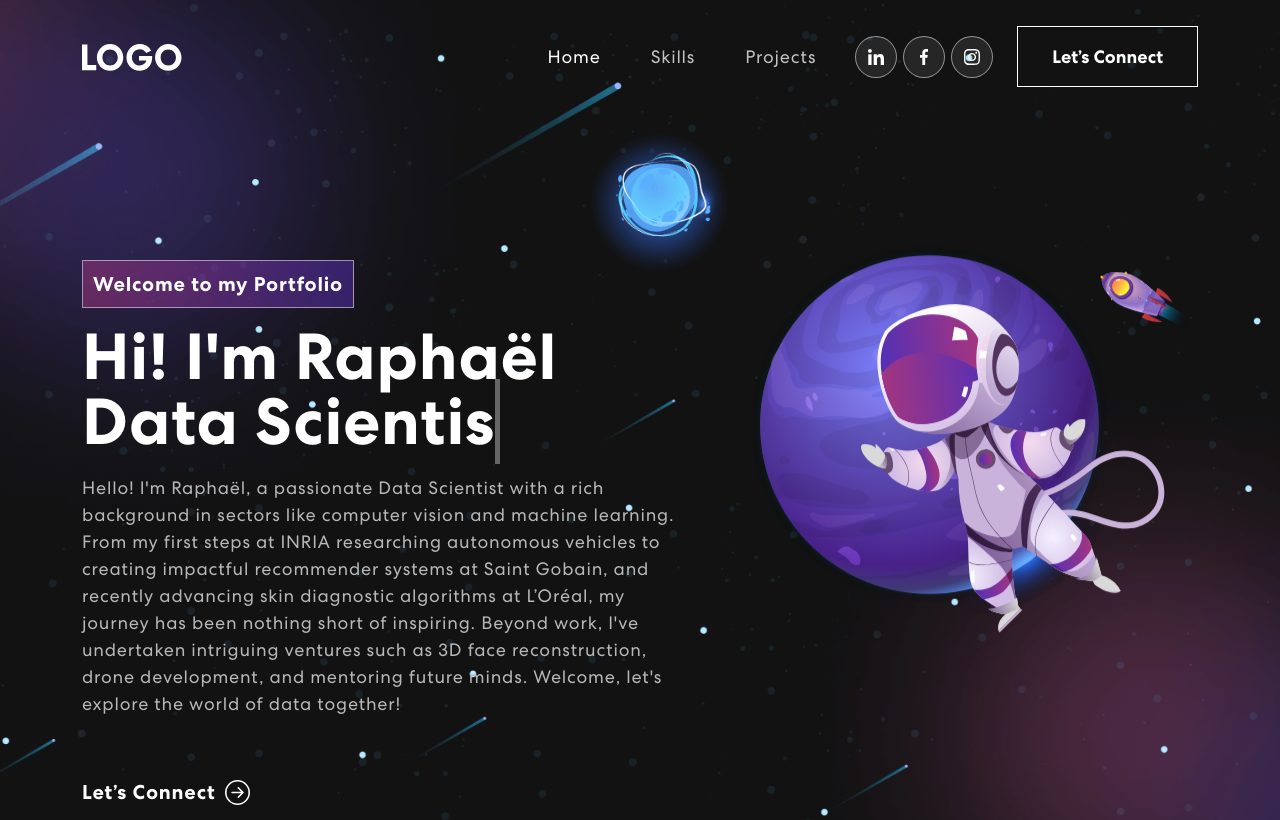
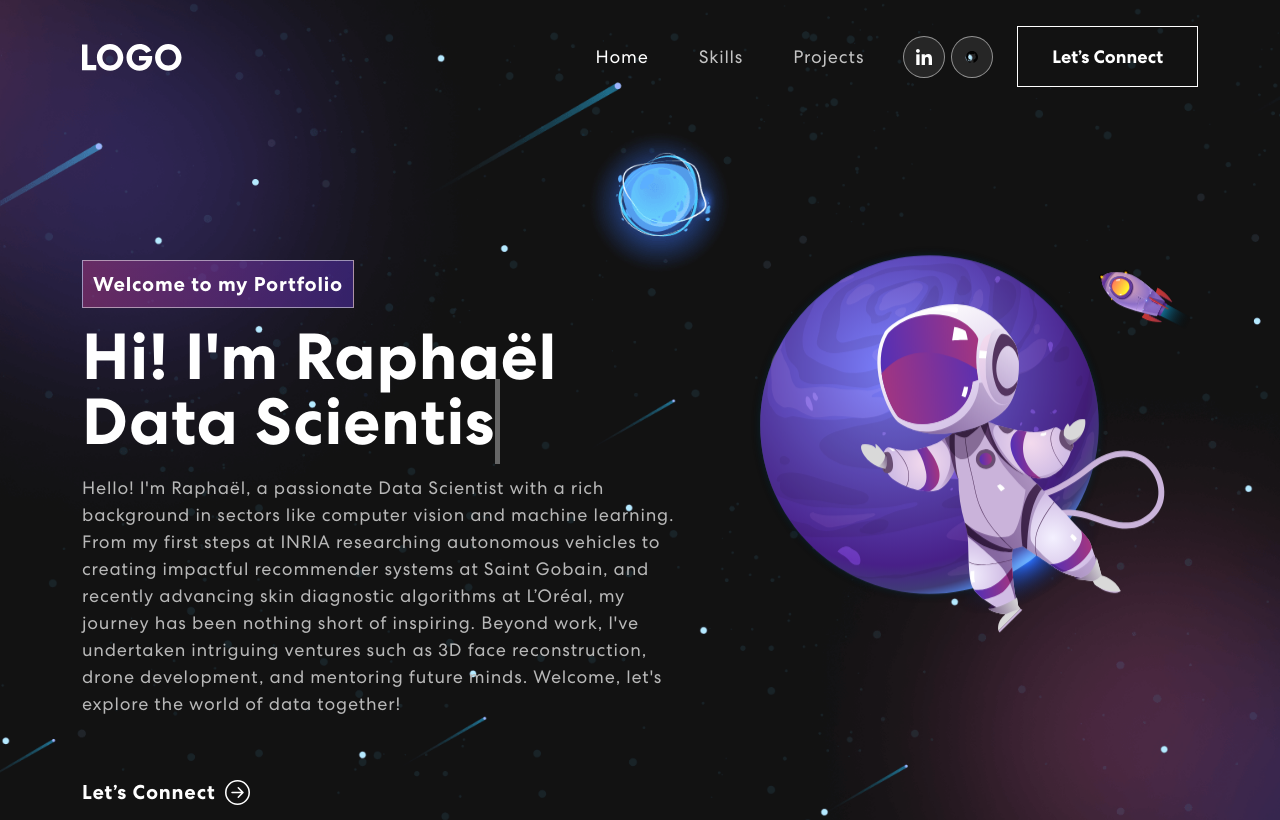
Before and after one commit to rjaisw12/project-react, a React (Create React App) app: page / in a window 1280 px wide. Shown: the top 820 px of the page. Built offline with nearby package versions, Linux system fonts and the light colour scheme.

Commit message:
change navicons

```diff
--- a/src/components/Footer.js
+++ b/src/components/Footer.js
@@ -1,9 +1,8 @@
 import { Container, Row, Col } from "react-bootstrap";
 import { MailchimpForm } from "./MailchimpForm";
 import logo from "../assets/img/logo.svg";
-import navIcon1 from "../assets/img/nav-icon1.svg";
-import navIcon2 from "../assets/img/nav-icon2.svg";
-import navIcon3 from "../assets/img/nav-icon3.svg";
+import navIconLinkedin from '../assets/img/nav-icon-linkedin.svg';
+import navIconGithub from '../assets/img/nav-icon-github.svg';
 
 export const Footer = () => {
   return (
@@ -15,9 +14,8 @@ export const Footer = () => {
           </Col>
           <Col size={12} sm={6} className="text-center text-sm-end">
             <div className="social-icon">
-              <a href="#"><img src={navIcon1} alt="Icon" /></a>
-              <a href="#"><img src={navIcon2} alt="Icon" /></a>
-              <a href="#"><img src={navIcon3} alt="Icon" /></a>
+                <a href="https://www.linkedin.com/in/raphael-jaiswal/"><img src={navIconLinkedin} alt="Linkedin Icon" /></a>
+                <a href="https://github.com/rjaisw12"><img src={navIconGithub} alt="Github Icon" /></a>
             </div>
             <p>Copyright 2022. All Rights Reserved</p>
           </Col>
--- a/src/components/NavBar.js
+++ b/src/components/NavBar.js
@@ -1,9 +1,8 @@
 import { useState, useEffect } from "react";
 import { Navbar, Nav, Container } from "react-bootstrap";
 import logo from '../assets/img/logo.svg';
-import navIcon1 from '../assets/img/nav-icon1.svg';
-import navIcon2 from '../assets/img/nav-icon2.svg';
-import navIcon3 from '../assets/img/nav-icon3.svg';
+import navIconLinkedin from '../assets/img/nav-icon-linkedin.svg';
+import navIconGithub from '../assets/img/nav-icon-github.svg';
 import { HashLink } from 'react-router-hash-link';
 import {
   BrowserRouter as Router
@@ -50,9 +49,8 @@ export const NavBar = () => {
             </Nav>
             <span className="navbar-text">
               <div className="social-icon">
-                <a href="https://www.linkedin.com/in/raphael-jaiswal/"><img src={navIcon1} alt="Linkedin Icon" /></a>
-                <a href="#"><img src={navIcon2} alt="" /></a>
-                <a href="#"><img src={navIcon3} alt="" /></a>
+                <a href="https://www.linkedin.com/in/raphael-jaiswal/"><img src={navIconLinkedin} alt="Linkedin Icon" /></a>
+                <a href="https://github.com/rjaisw12"><img src={navIconGithub} alt="Github Icon" /></a>
               </div>
               <HashLink to='#connect'>
                 <button className="vvd"><span>Let’s Connect</span></button>
```
Also changed, not shown: src/assets/img/nav-icon-github.svg (added), src/assets/img/nav-icon-linkedin.svg (renamed from src/assets/img/nav-icon1.svg).
